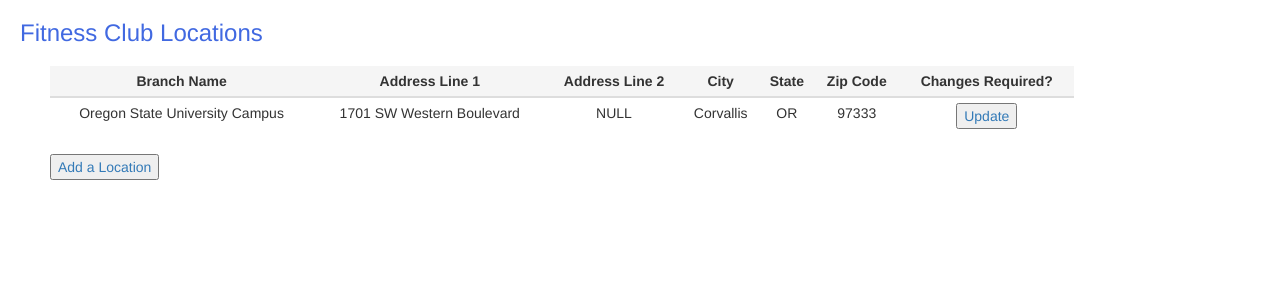
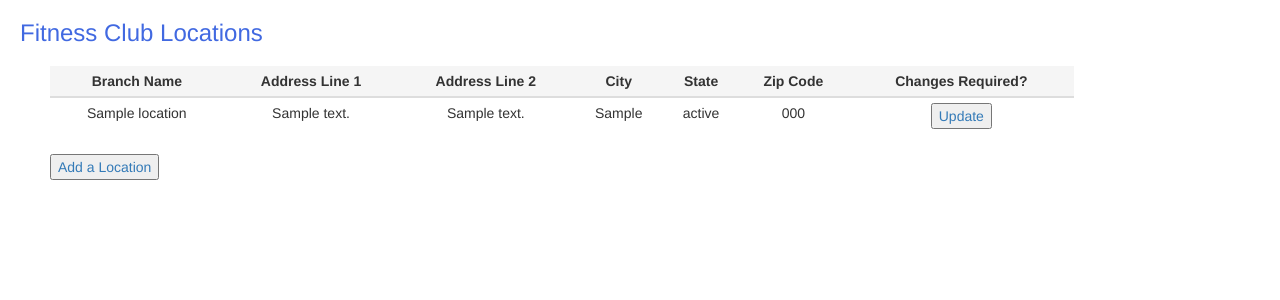
Before and after one commit to mittalj/cs340_databases_project, a Flask app: page /locations in a window 1280 px wide. Shown: the part 52-352 px from the top of the page. Run offline with Flask 2, Linux system fonts and the light colour scheme; tables that the repository leaves empty or names only in its code hold one stand-in row (values such as "Sample post"); data that the repository does not hold is empty; some libraries are stand-ins or nearby versions.

Commit message:
Update locations.html

```diff
--- a/templates/locations.html
+++ b/templates/locations.html
@@ -32,18 +32,21 @@
   </thead>
 
   <tbody>
+  {% for r in rows %}
   <tr>
-   <td>Oregon State University Campus</td>
-   <td>1701 SW Western Boulevard</td>
-   <td>NULL</td>
-   <td>Corvallis</td>
-   <td>OR</td>
-   <td>97333</td>
-   <td><a href=""><button>Update</button></a>
+   <td>{{r[0]}}</td>
+   <td>{{r[1]}}</td>
+   <td>{{r[2]}}</td>
+   <td>{{r[3]}}</td>
+   <td>{{r[4]}}</td>
+   <td>{{r[5]}}</td>
+
+    <td><a href="{{url_for('updateLocation')}}"><button>Update</button></a></td>
   </tr>
-  </tbody>
+  {% endfor %}
+</tbody>
+
 </table>
 
 <a class="addButton" href="{{url_for('addLocation')}}"><button>Add a Location</button></a>
-
 {% endblock %}
```
